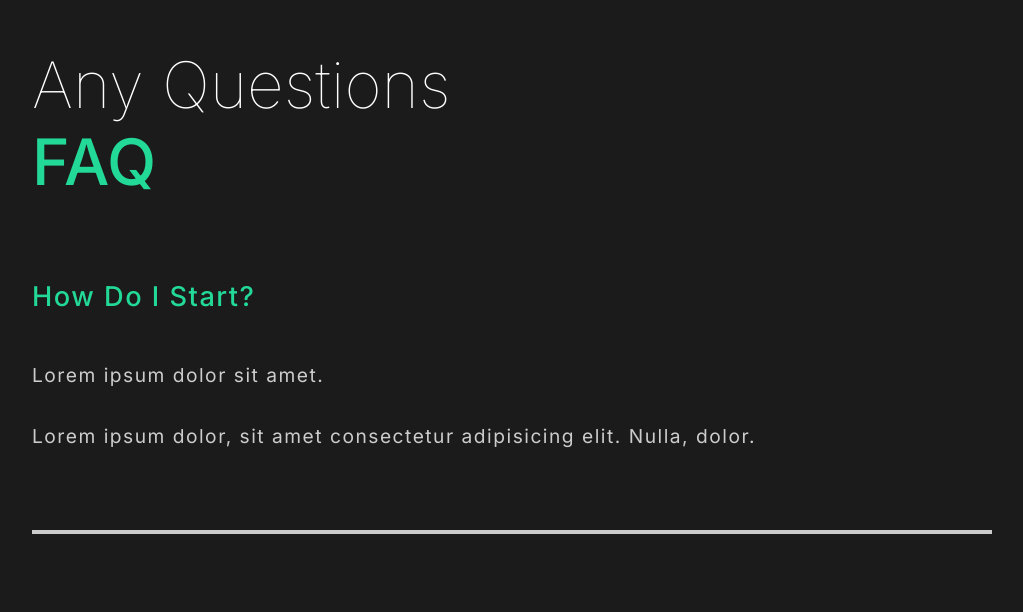
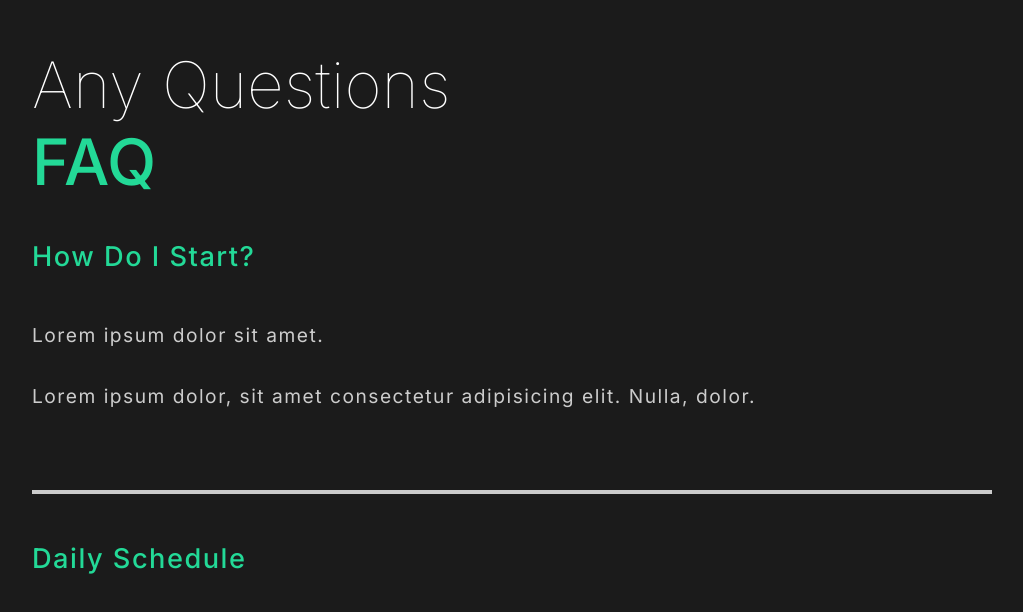
Before and after one commit to sujoyduttajad/Capture-Portfolio, a React (Create React App) app: page / in a window 1280 px wide. Shown: the part 2265-2877 px from the top of the page, without its empty margins (128-1151 px from the left). Built offline with nearby package versions, Linux system fonts and the light colour scheme.

Commit message:
Update FaqSection.js

```diff
--- a/src/components/FaqSection.js
+++ b/src/components/FaqSection.js
@@ -25,7 +25,7 @@ const FAQ = styled(Layout)`
     width: 100%;
   }
   .question {
-    padding: 3rem 0rem;
+    padding: 0.5rem 0rem;
     cursor: pointer;
   }
   .answer {
```
